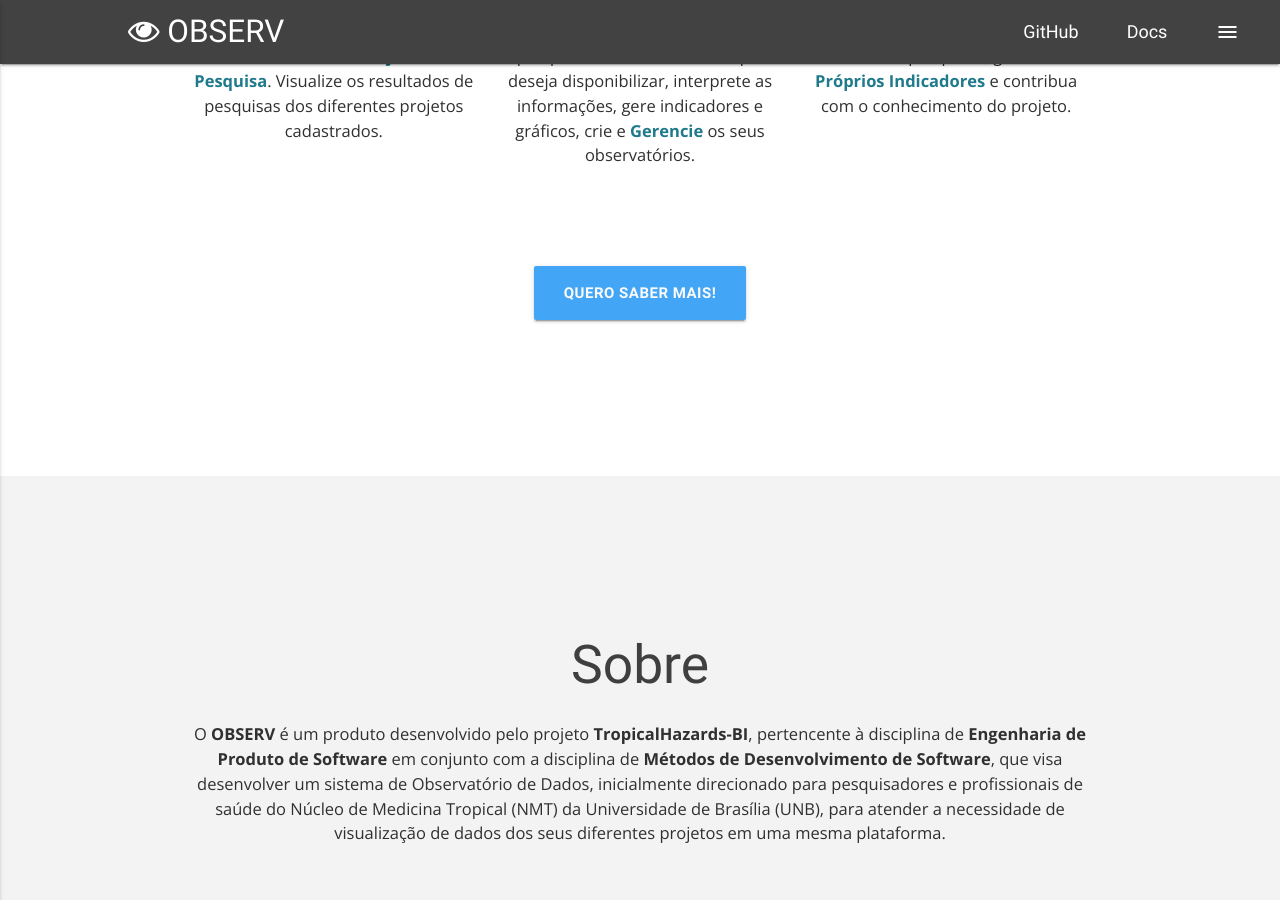
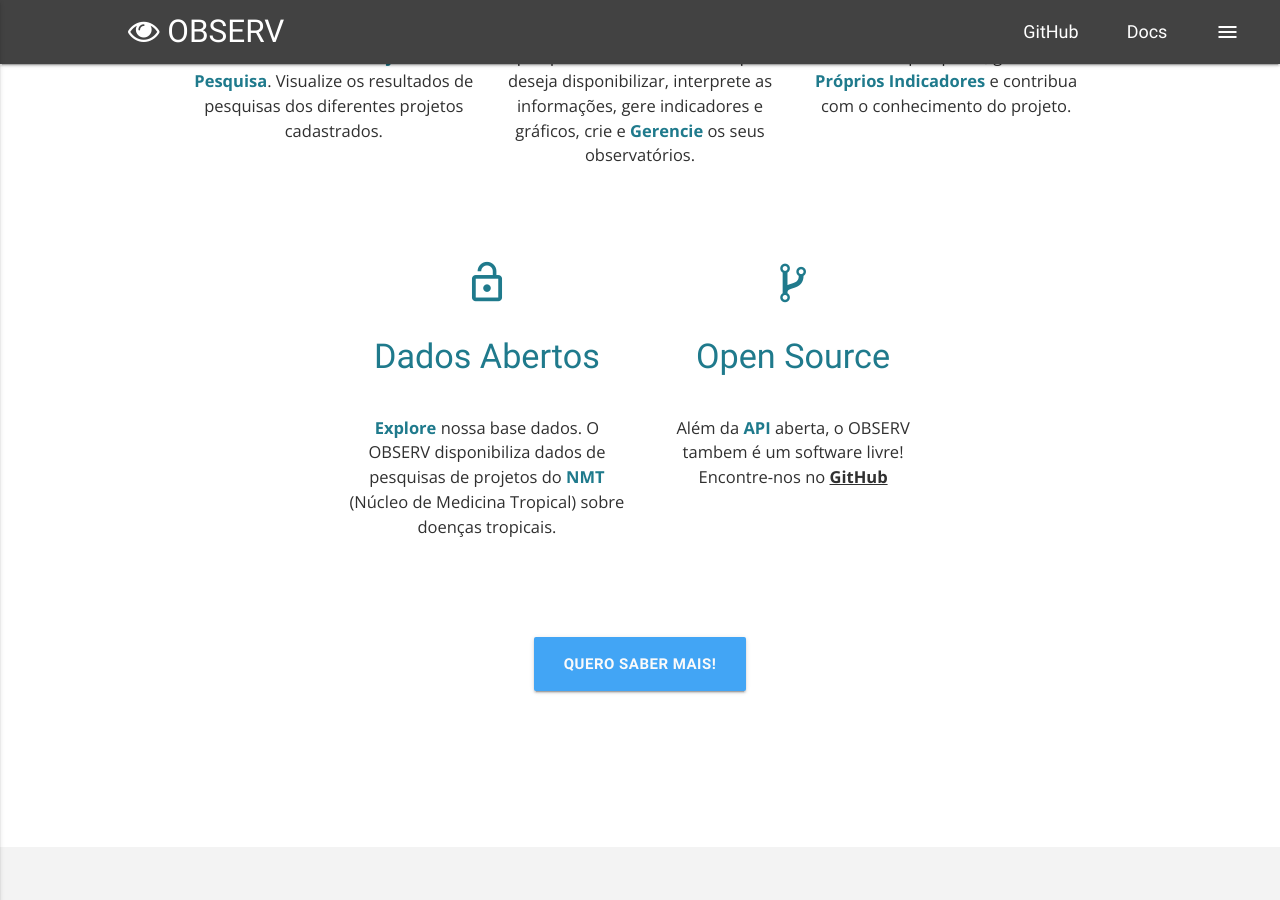
Before and after one commit to fga-eps-mds/2018.1-TropicalHazards-BI, a Jekyll site: the page docs/index.html, which Jekyll copies as it is, in a window 1280 px wide and 900 px high, scrolled down 2240 px. Built offline with Jekyll 4.4.1, drawn with Linux system fonts in a browser that asks for light colours.

Commit message:
[FIX] gh pages landing page to meet requirements

```diff
--- a/docs/index.html
+++ b/docs/index.html
@@ -456,6 +456,28 @@
         </div>
       </div>
       <div class="row promo-row">
+        <div class="col s12 m4 offset-m2 center-align">
+          <i class="material-icons promo-icon">lock_open</i>
+          <h4 class="promo-heading">
+            Dados Abertos
+          </h4>
+          <p>
+            <b>Explore</b> nossa base dados. O OBSERV disponibiliza dados de pesquisas de projetos do <b>NMT</b> (Núcleo de Medicina Tropical) sobre
+            doenças tropicais.
+          </p>
+        </div>
+        <div class="col s12 m4 center-align">
+          <span class="fa fa-code-fork promo-icon"></span>
+          <h4 class="promo-heading">
+            Open Source
+          </h4>
+          <p>
+            Além da <b>API</b> aberta, o OBSERV tambem é um software livre!
+            Encontre-nos no <a href="github.com/fga-gpp-mds/2018.1-TropicalHazards-BI">GitHub</a>
+          </p>
+        </div>
+      </div>
+      <div class="row promo-row">
         <a href="https://fga-gpp-mds.github.io/2018.1-TropicalHazards-BI/project_artefacts/tap" class="waves-effect btn-large blue lighten-1" id="curious">
           Quero saber mais!
         </a>
@@ -472,10 +494,10 @@
             O
             <b>OBSERV</b> é um produto desenvolvido pelo projeto
             <b>TropicalHazards-BI</b>, pertencente à disciplina de
-            <b>Engenharia de Produto de Software</b> em conjunto com a disciplina de <b>Métodos de Desenvolvimento de Software</b>, que
-            visa desenvolver um sistema de Observatório de Dados, inicialmente direcionado para pesquisadores e profissionais
-            de saúde do Núcleo de Medicina Tropical (NMT) da Universidade de Brasília (UNB), para atender a necessidade de visualização
-            de dados dos seus diferentes projetos em uma mesma plataforma.
+            <b>Engenharia de Produto de Software</b> em conjunto com a disciplina de
+            <b>Métodos de Desenvolvimento de Software</b>, que visa desenvolver um sistema de Observatório de Dados, inicialmente
+            direcionado para pesquisadores e profissionais de saúde do Núcleo de Medicina Tropical (NMT) da Universidade de
+            Brasília (UNB), para atender a necessidade de visualização de dados dos seus diferentes projetos em uma mesma plataforma.
           </p>
         </div>
       </div>
```
Also changed, not shown: docs/metodology/roadmaps/index.md (+1 -1 lines), docs/css/mainframe.jpg (added).
